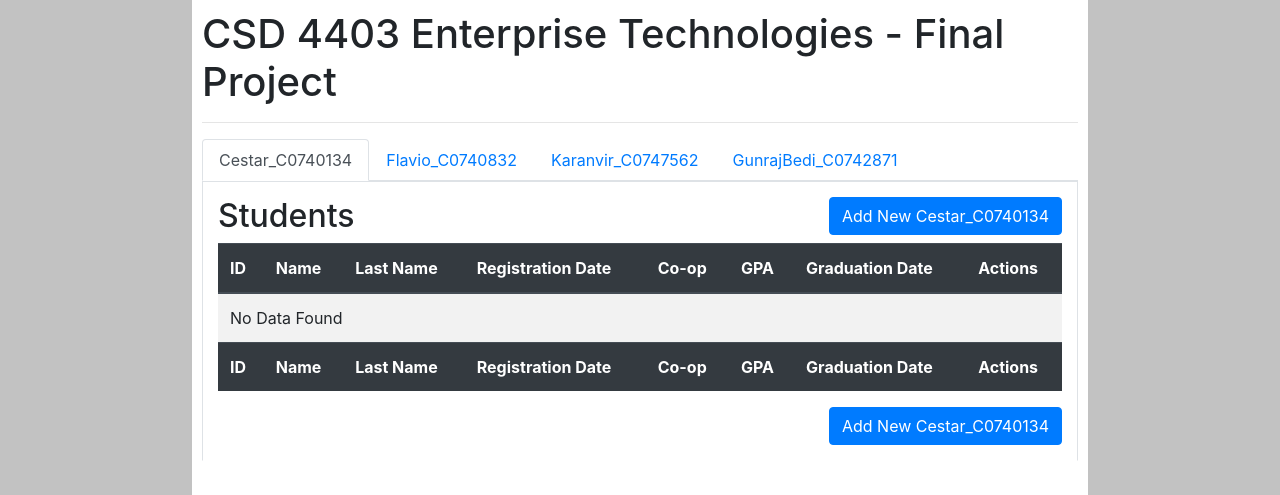
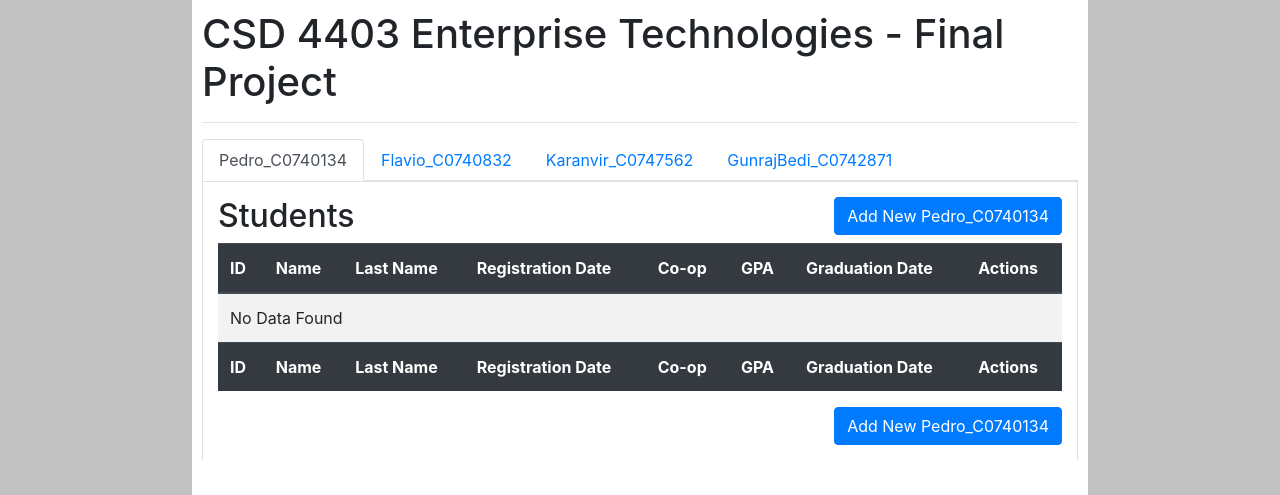
Before and after one commit to pedroborges123/FinalProject-EnterpriseTechnologies, a plain HTML site: page front-end/app/index.html in a window 1280 px wide. Shown: the top 495 px of the page. Drawn offline with nearby package versions, Linux system fonts and the light colour scheme; no server answers.

Commit message:
remove garbage and fixing the footer

```diff
--- a/front-end/app/assets/script/scripts.js
+++ b/front-end/app/assets/script/scripts.js
@@ -11,14 +11,6 @@ jQuery(document).ready(function () {
 
 function build_ui() {
 
-    /*{"_id":"5ddd6f3bd2b0da2d347bc221",
-        "Name":"Leonidas",
-        "LastName":"Pereira",
-        "RegistrationDate":"11-09-2016",
-        "Co-op":"Y",
-        "GPA":3.2,
-        "GraduationDate":"20-04-2019"} */
-
     let student_collection_fields = [
         new CollectionField('ID', '_id', 'text', false, 'disabled="disabled"'),
         new CollectionField('Name', 'Name', 'text', true),
@@ -29,21 +21,10 @@ function build_ui() {
         new CollectionField("Graduation Date", 'GraduationDate', 'date', false)
     ];
 
-    let student_collection_generator = new CollectionGenerator('Cestar_C0740134', student_collection_fields);
+    let student_collection_generator = new CollectionGenerator('Pedro_C0740134', student_collection_fields);
     student_collection_generator.handle_ui();// For all collections
     student_collection_generator.set_up_modal();// Only for the first on collection
     student_collection_generator.load_table();// Only for the first on collection
-
-    // TODO: Remove this...
-    /*let cool_collection_fields = [
-        new CollectionField('ID', '_id', 'text', false, 'disabled="disabled"'),
-        new CollectionField('Name', 'Name', 'text', true),
-        new CollectionField('Last Name', 'LastName', 'text', true),
-        new CollectionField('Rating', 'rating', 'number', true)];
-
-    let cool_collection_generator = new CollectionGenerator('Cool_List', cool_collection_fields);
-    cool_collection_generator.handle_ui();// For all collections
-*/
 
     // Flavio Noe...
     let flavio_collection_fields = [
--- a/front-end/app/assets/style/style.css
+++ b/front-end/app/assets/style/style.css
@@ -7,7 +7,7 @@ body{
   margin: auto;
   padding: 10px;
   background-color: #fff;
-  height: calc(100vh - 100px);
+  min-height: calc(100vh - 100px);
 }
 
 .dimmer {
```
